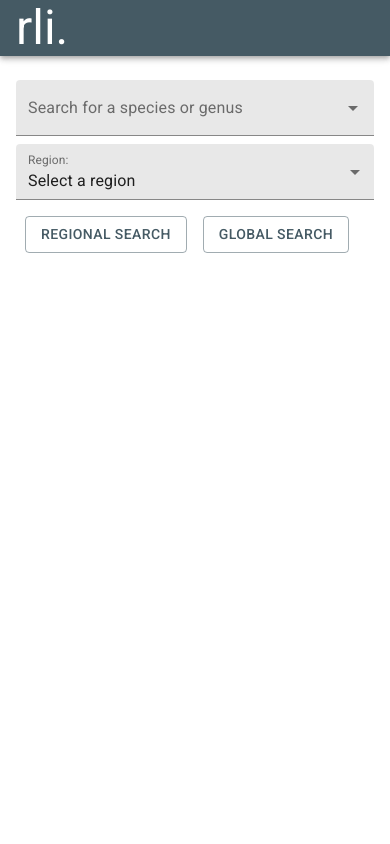
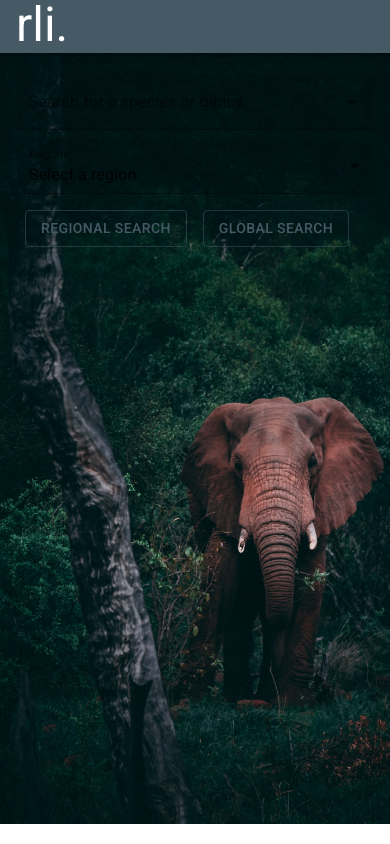
Before and after one commit to jferriday/good-seafood-guide, a React (Create React App) app: page / in a window 390 px wide. Built offline with nearby package versions, Linux system fonts and the light colour scheme; the HTML template or start-up script is replaced by a standard one.

Commit message:
add responsive background image

```diff
--- a/src/App.css
+++ b/src/App.css
@@ -1,6 +1,9 @@
 .App {
   text-align: center;
+  height: calc(100vh - 50px);
+
 }
+
 
 .App-header {
   height: 50px;
@@ -11,16 +14,3 @@
   font-size: calc(10px + 2vmin);
   color: white;
 }
-
-.App-link {
-  color: #61dafb;
-}
-
-@keyframes App-logo-spin {
-  from {
-    transform: rotate(0deg);
-  }
-  to {
-    transform: rotate(360deg);
-  }
-}
--- a/src/App.js
+++ b/src/App.js
@@ -1,7 +1,7 @@
 import MainContainer from './Components/main/main-container/main-container';
 import {ThemeProvider, Typography, AppBar, Toolbar, Hidden} from '@material-ui/core';
 import {createMuiTheme} from '@material-ui/core/styles';
-
+import './App.css';
 // Custom theme parameters for Material UI
 const theme = createMuiTheme({
 
@@ -33,8 +33,8 @@ function App() {
 
           </AppBar>
         </header>
-        <main>
-          <MainContainer />
+        <main className="main">
+          <MainContainer className="main-container" />
         </main>
       </ThemeProvider>
     </div>
--- a/src/Components/main/main-container/main-container.js
+++ b/src/Components/main/main-container/main-container.js
@@ -9,7 +9,7 @@ import {
 } from "../../api/gsgAPI";
 import Assessment from "../../assessment/Assessment";
 // Material UI Components
-import { AppBar, Typography, Box, Container } from "@material-ui/core";
+import { AppBar, Typography, Box, Container, Grid } from "@material-ui/core";
 
 function MainContainer(props) {
   const [assessment, setAssessment] = useState(); // contains assessment results from IUCN
@@ -38,11 +38,17 @@ function MainContainer(props) {
 
   return (
     <div className="main">
-    <Container maxWidth="md">
-      <Box my={2}>
-        <Search regionalSearch={regionalSearch} globalSearch={globalSearch} />
-      </Box>
+    <Container maxWidth="lg">
+      <Grid container spacing={5} align="center" justify="center">
+        <Grid item md={6}>
+          <Box my={2}>
+            <Search regionalSearch={regionalSearch} globalSearch={globalSearch} />
+          </Box>
+      </Grid>
+      <Grid item lg={6}>
         {assessment ? <Box mt={2}><Assessment data={assessment} visible={assessmentVisibility} /></Box> : ""}
+        </Grid>
+        </Grid>
        </Container>
     </div>
   );
--- a/src/Components/main/main-container/maincontainer.css
+++ b/src/Components/main/main-container/maincontainer.css
@@ -0,0 +1,6 @@
+.main {
+    height: 100%;
+    background-image: url('../../../elehpant.jpg');
+    background-size:cover;
+    background-position: center;
+}
```
Also changed, not shown: src/elehpant.jpg (added), src/index.css (line endings or trailing spaces).
